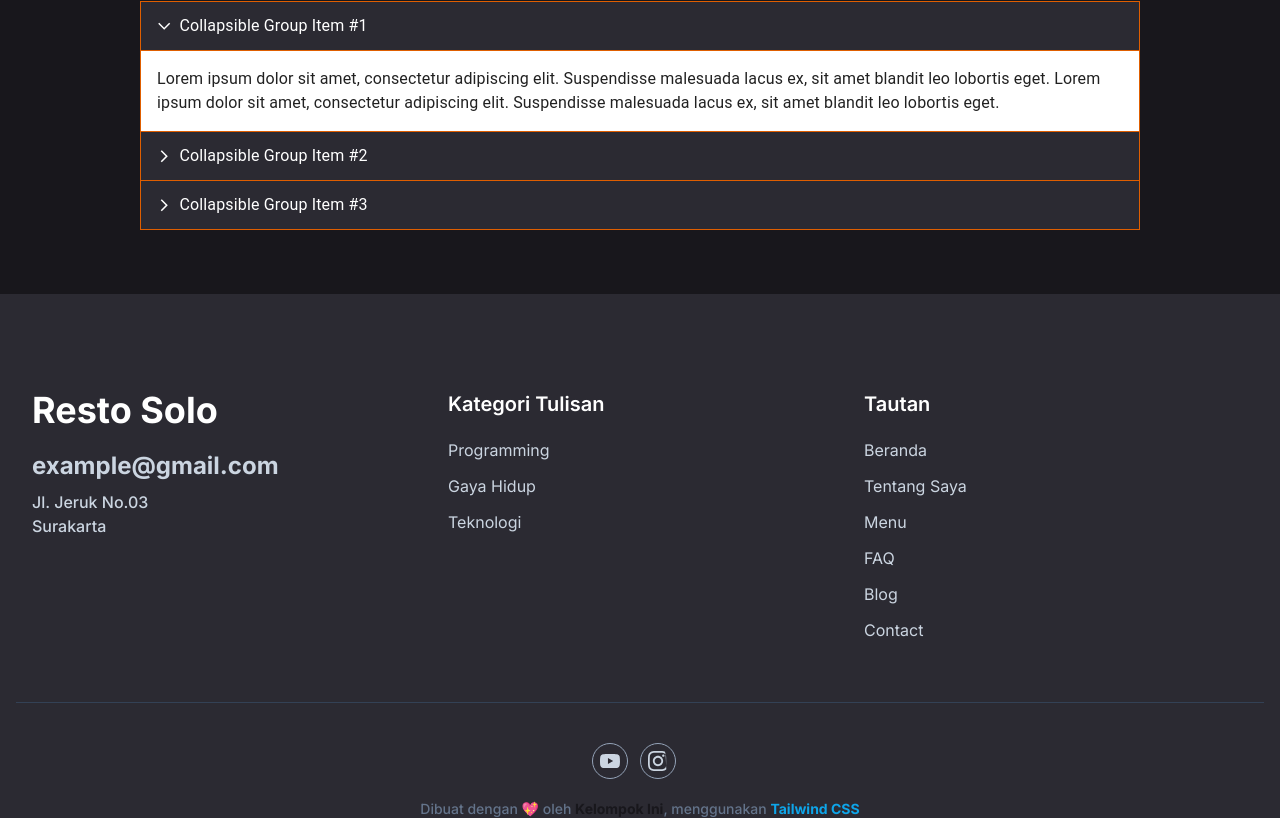
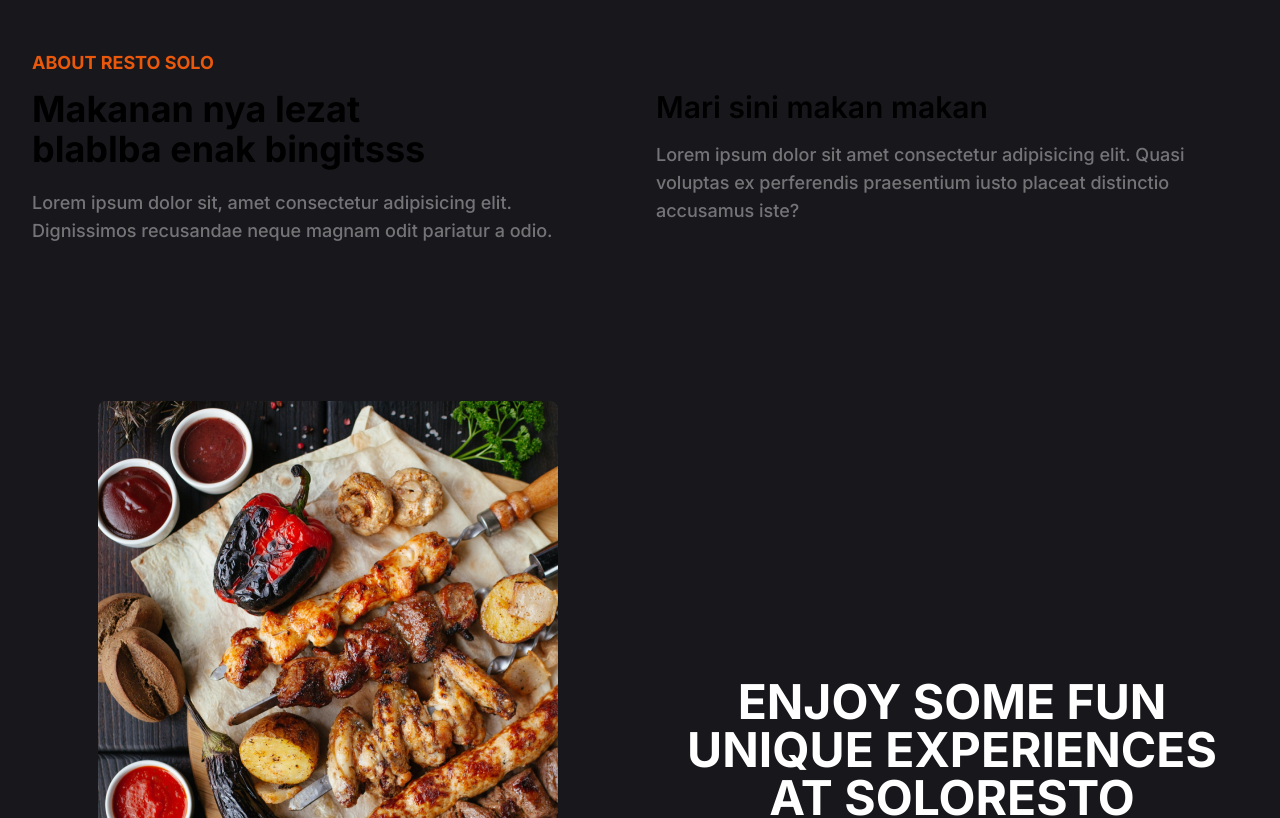
Before and after one commit to tif1336/building-responsive-restaurant-website-in-reactjs-kelompok-ini, a Next.js app in the folder restosolo/: page / in a window 1280 px wide. Shown: the part 962-1780 px from the top of the page. Built offline with nearby package versions, Linux system fonts and the light colour scheme; no server answers.

Commit message:
Added About Feature

```diff
--- /dev/null
+++ b/restosolo/src/app/about/page.tsx
@@ -0,0 +1,39 @@
+import React from "react";
+
+const About = () => {
+  return (
+    <>
+      <section id="about" className="pt-36 pb-20 bg-primary">
+        <div className="container">
+          <div className="flex flex-wrap">
+            <div className="w-full px-4 mb-10 lg:w-1/2">
+              <h4 className="font-bold uppercase text-orange-600 text-lg mb-3">About Resto Solo</h4>
+              <h2 className="font-bold text-dark text-3xl mb-5 max-w-md lg:text-4xl dark:text-white">Makanan nya lezat blablba enak bingitsss</h2>
+              <p className="font-medium text-base text-white opacity-40 max-w-xl lg:text-lg">Lorem ipsum dolor sit, amet consectetur adipisicing elit. Dignissimos recusandae neque magnam odit pariatur a odio.</p>
+            </div>
+            <div className="w-full px-4 lg:w-1/2">
+              <h3 className="font-semibold text-dark text-2xl mb-4 lg:text-3xl lg:pt-10 dark:text-white">Mari sini makan makan</h3>
+              <p className="font-medium text-base text-white opacity-40  mb-6 lg:text-lg">Lorem ipsum dolor sit amet consectetur adipisicing elit. Quasi voluptas ex perferendis praesentium iusto placeat distinctio accusamus iste?</p>
+            </div>
+          </div>
+        </div>
+      </section>
+      <section className="pb-48 bg-primary">
+        <div className="container">
+          <div className="flex flex-wrap">
+            <div className="w-full self-end px-4 lg:w-1/2">
+              <div className="relative mt-10 lg:mt-9 lg:right-0 mb-10 leading-5">
+                <img width="460" height="690" src="/images/about.png" alt="resto solo" className="relative z-10 max-w-full mx-auto" />
+              </div>
+            </div>
+            <div className="w-full self-center px-4 lg:w-1/2">
+              <span className="block font-bold text-white text-center text-4xl mt-1 lg:text-5xl leading-9">ENJOY SOME FUN UNIQUE EXPERIENCES AT SOLORESTO</span>
+            </div>
+          </div>
+        </div>
+      </section>
+    </>
+  );
+};
+
+export default About;
--- a/restosolo/src/app/layout.tsx
+++ b/restosolo/src/app/layout.tsx
@@ -6,6 +6,7 @@ import ResponsiveAppBar from "./components/navbar/page";
 import Home from "./home/page";
 import CustomizedAccordions from "./faq/page";
 import Footer from "./footer/page";
+import About from "./about/page";
 
 const inter = Inter({ subsets: ["latin"] });
 
@@ -14,16 +15,13 @@ export const metadata: Metadata = {
   description: "Generated by create next app",
 };
 
-export default function RootLayout({
-  children,
-}: {
-  children: React.ReactNode;
-}) {
+export default function RootLayout({ children }: { children: React.ReactNode }) {
   return (
     <html lang="en">
       <body className={inter.className}>
         <ResponsiveAppBar />
         <Home />
+        <About />
         <CustomizedAccordions />
         <Footer />
 
```
